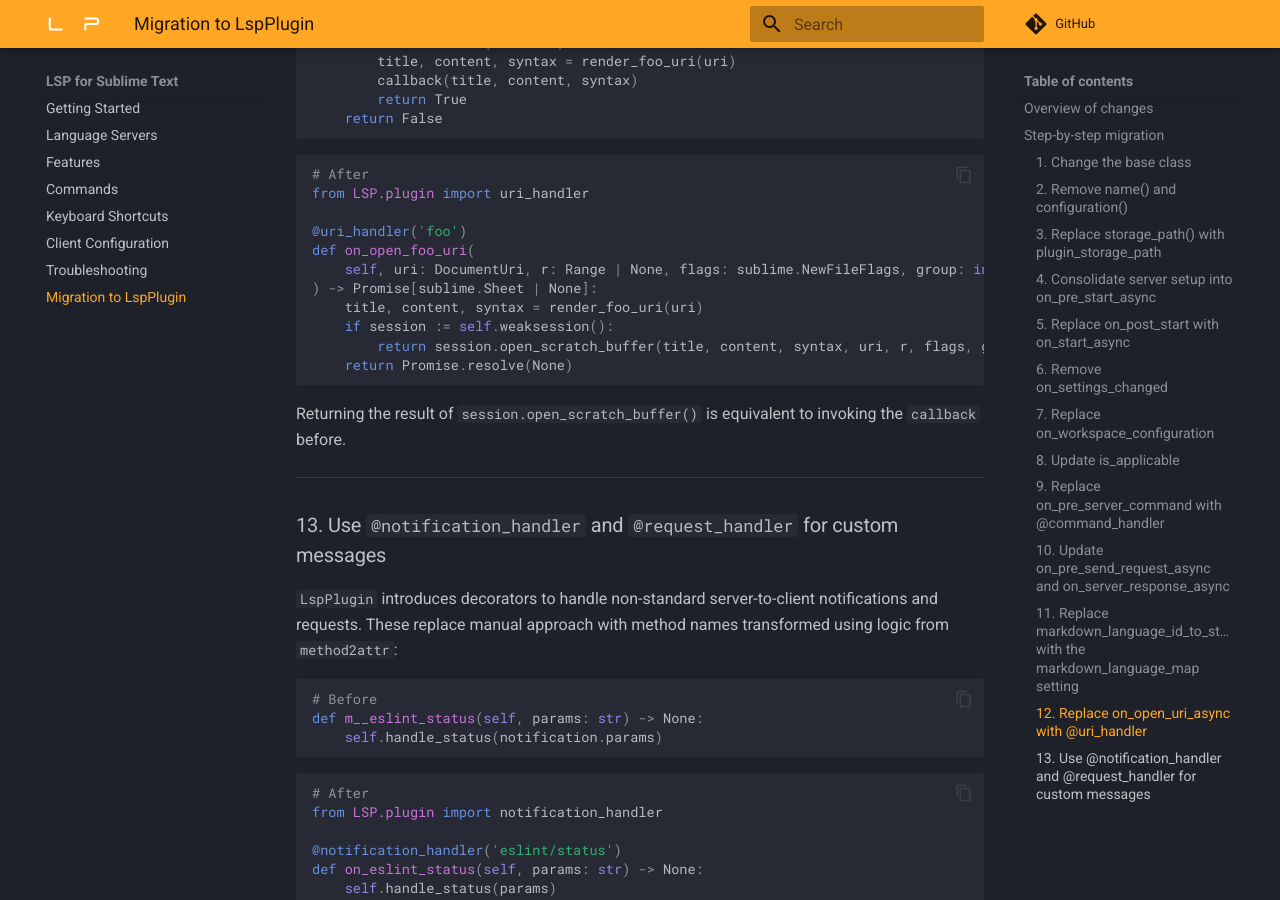
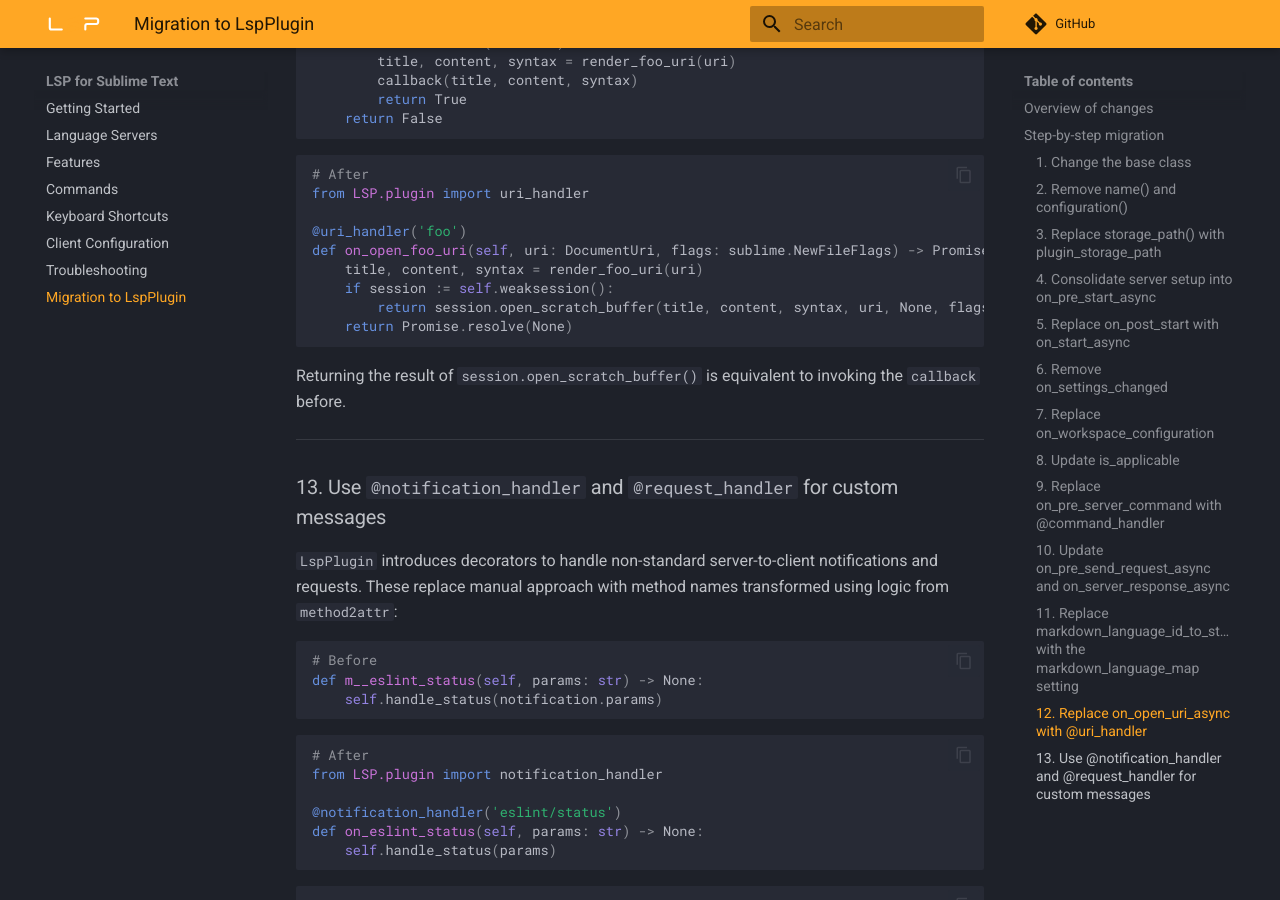
Before and after one commit to sublimelsp/LSP, an MkDocs documentation site: the page built from docs/src/migrating_to_lsp_plugin.md, in a window 1280 px wide and 900 px high, scrolled down 8640 px. Built offline with MkDocs 1.6.1 and Material for MkDocs 9.7.7, drawn with Linux system fonts in a browser that asks for light colours; comment, search, counter and statistics services are not loaded.

Commit message:
don't pass range

````diff
--- a/docs/src/migrating_to_lsp_plugin.md
+++ b/docs/src/migrating_to_lsp_plugin.md
@@ -373,12 +373,10 @@
 from LSP.plugin import uri_handler
 
 @uri_handler('foo')
-def on_open_foo_uri(
-    self, uri: DocumentUri, r: Range | None, flags: sublime.NewFileFlags, group: int
-) -> Promise[sublime.Sheet | None]:
+def on_open_foo_uri(self, uri: DocumentUri, flags: sublime.NewFileFlags) -> Promise[sublime.Sheet | None]:
     title, content, syntax = render_foo_uri(uri)
     if session := self.weaksession():
-        return session.open_scratch_buffer(title, content, syntax, uri, r, flags, group)
+        return session.open_scratch_buffer(title, content, syntax, uri, None, flags)
     return Promise.resolve(None)
 ```
 
--- a/plugin/__init__.py
+++ b/plugin/__init__.py
@@ -14,6 +14,7 @@ from .api import unregister_plugin
 from .api import uri_handler
 from .core.collections import DottedDict
 from .core.constants import MarkdownLangMap
+from .core.constants import ST_STORAGE_PATH
 from .core.css import css
 from .core.edit import apply_text_edits
 from .core.file_watcher import FileWatcher
@@ -51,6 +52,7 @@ from .core.workspace import WorkspaceFolder
 
 # This is the public API for LSP-* packages
 __all__ = [
+    'ST_STORAGE_PATH',
     'AbstractPlugin',
     'ClientConfig',
     'ClientNotification',
````
Also changed, not shown: 2 other files.
